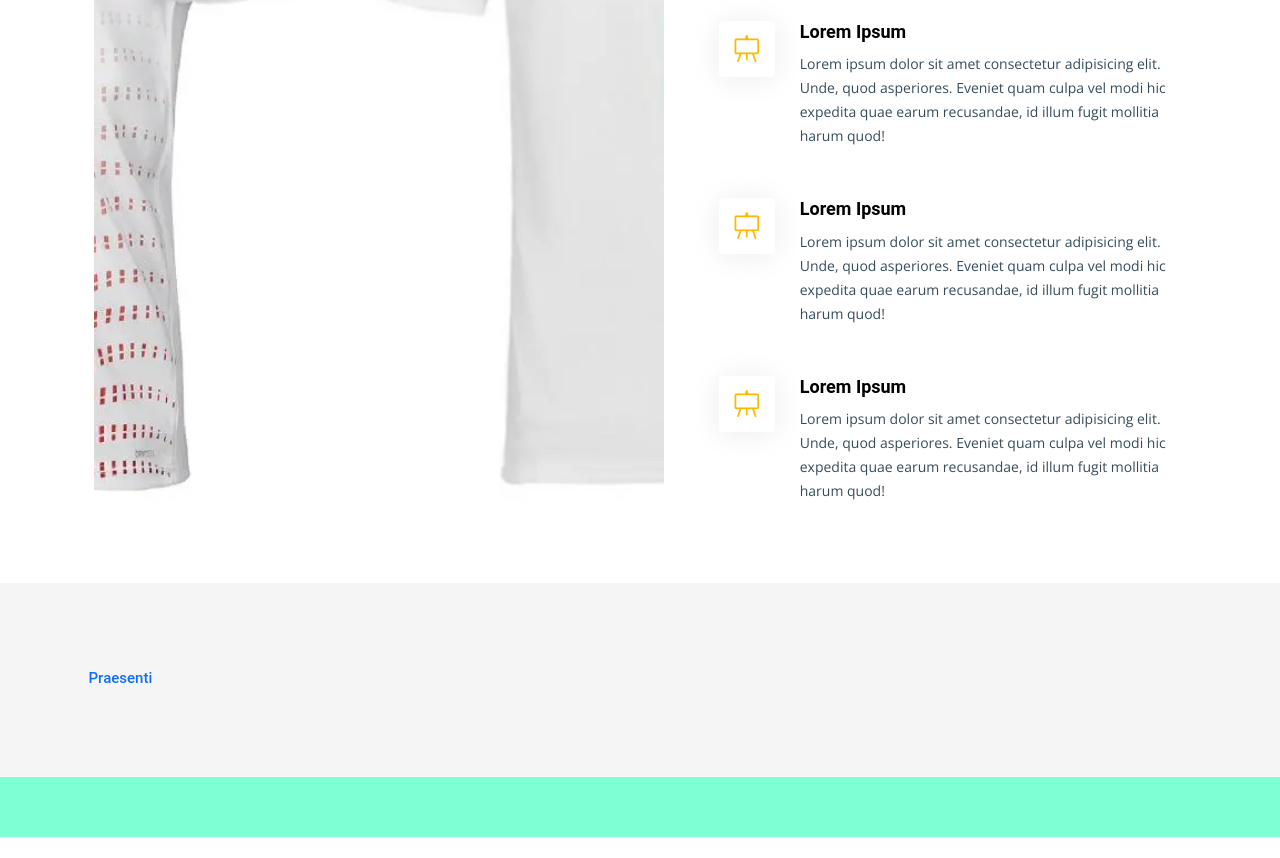
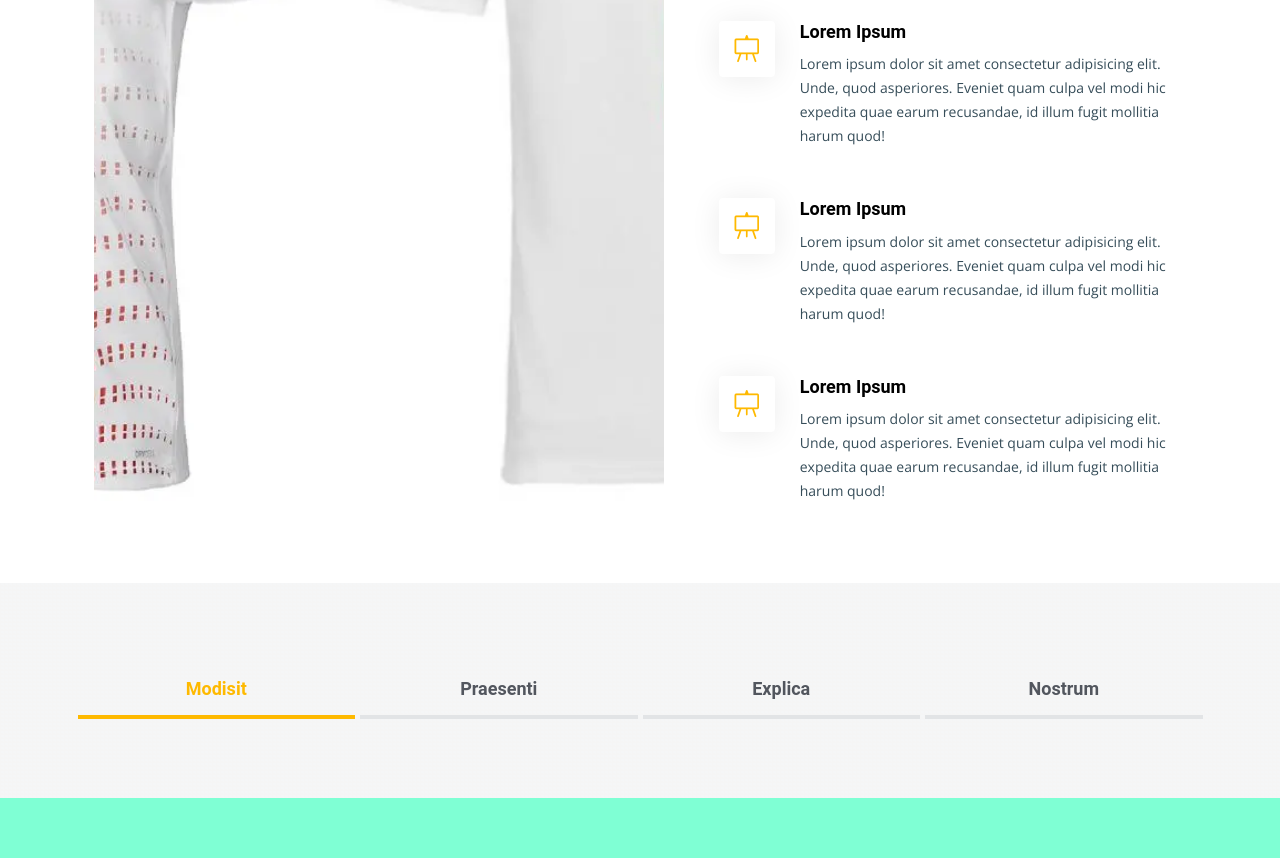
Before and after one commit to yasZemmouri/construction, a website: page index.html in a window 1280 px wide. Shown: the part 4161-5019 px from the top of the page. Before the commit the page ends 4998 px from the top, so only its background shows below. Drawn offline with nearby package versions, Linux system fonts and the light colour scheme.

Commit message:
features rubrics headers

```diff
--- a/assets/css/main2.css
+++ b/assets/css/main2.css
@@ -787,3 +787,50 @@ h1 span {
 #features .nav-tabs {
     border: 0;
 }
+
+#features .nav-link {
+    /* background-color: #059652; */
+    /* cancel padding from bootstrap and implement a new one  */
+    padding: 15px 0;
+    /* transition: .3s; */
+    color: var(--color-secondary);
+    /* cancel border-radius and border rules from bootstrap */
+    border-radius: 0;
+    border: 0;
+    /* I don't inderstand the flex So far. Text align center would have worked just fine  */
+    /* display: flex; */
+    /* justify-content: center; */
+    /* I don't need this one. It' s centred vertically with the padding 15 */
+    /* align-items: center; */
+    /* I don't need cursor pointer. anchor tags have cursor pointer by default */
+    /* cursor: pointer; */
+    /* I don't know what height 100% is for  */
+    /* height: 100%; */
+    /* This is my code  */
+
+    text-align: center;
+    border-bottom: 4px solid #e2e4e6;
+}
+
+#features .nav-link h4 {
+    font-size: 18px;
+    font-weight: 600;
+    margin: 0;
+}
+
+@media (max-width: 575px) {
+    #features .nav-link h4 {
+        font-size: 16px
+    }
+}
+
+#features .nav-link:hover {
+    color: var(--color-primary);
+}
+
+/* overriding bootstrap .nav-link.active rules  */
+#features .nav-link.active {
+    color: var(--color-primary);
+    background-color: transparent;
+    border-color: var(--color-primary);
+}
--- a/index.html
+++ b/index.html
@@ -380,14 +380,32 @@
             </div>
         </section><!-- End Alt Services Section -->
         <!-- ======= Features Section ======= -->
+        <!-- apply the aos once done  -->
         <section id="features" class="section-bg">
             <div class='container-xl'>
                 <!-- nav is flex and row is also flex no need for d-flex  -->
+                <!-- nav-tav is a scss class  -->
                 <!-- why row?? margins?? -->
                 <ul class="nav nav-tabs row g-2">
                     <li class="nav-item col-3">
+                        <!-- .nav-tabs .nav-link.active is in bootstrap  -->
+                        <a href="" class="nav-link active show">
+                            <h4>Modisit</h4>
+                        </a>
+                    </li><!--End tab nav item-->
+                    <li class="nav-item col-3">
                         <a href="" class="nav-link">
                             <h4>Praesenti</h4>
+                        </a>
+                    </li><!--End tab nav item-->
+                    <li class="nav-item col-3">
+                        <a href="" class="nav-link">
+                            <h4>Explica</h4>
+                        </a>
+                    </li><!--End tab nav item-->
+                    <li class="nav-item col-3">
+                        <a href="" class="nav-link">
+                            <h4>Nostrum</h4>
                         </a>
                     </li><!--End tab nav item-->
                 </ul>
```
